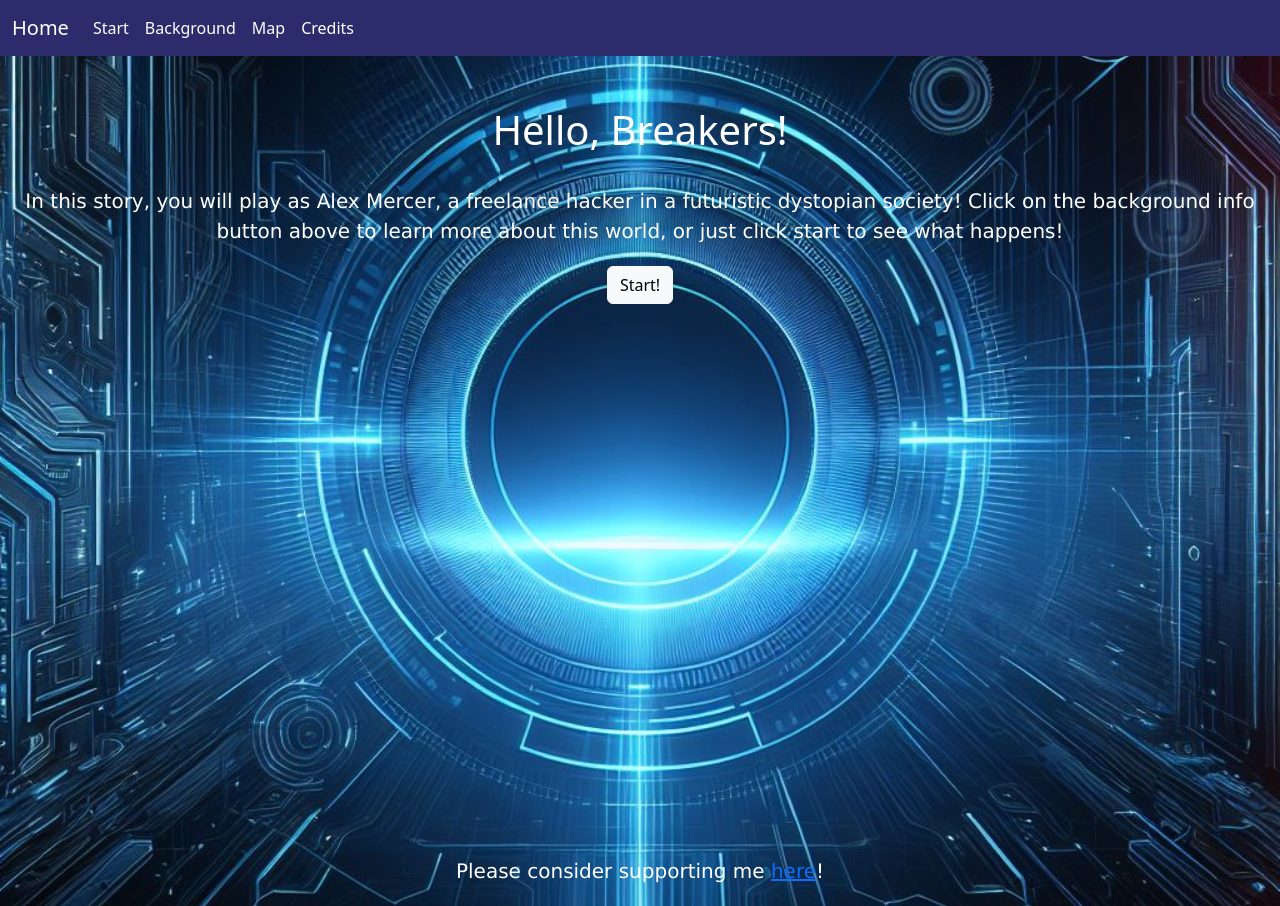
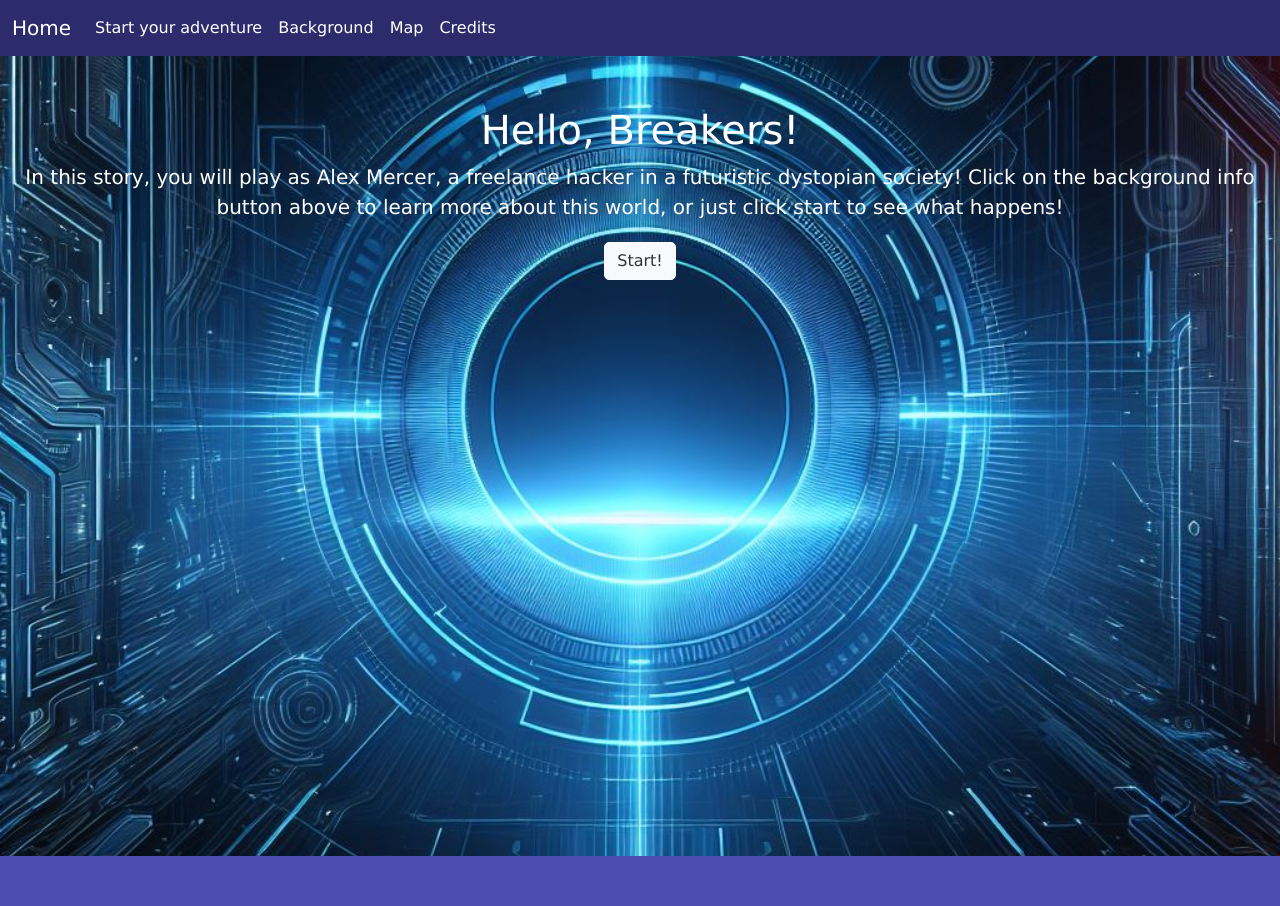
Before and after one commit to pahdiq/CYOA-website, a plain HTML site: page index.html in a window 1280 px wide. After the commit the page ends 856 px from the top, so only its background shows below. Drawn offline with nearby package versions, Linux system fonts and the light colour scheme.

Commit message:
pushy pushy

```diff
--- a/index.html
+++ b/index.html
@@ -4,29 +4,48 @@
 <head>
     <meta charset="utf-8">
     <meta name="viewport" content="width=device-width, initial-scale=1">
+    <meta name="description" content="Join Alex Mercer, a freelance hacker in a futuristic dystopian society. Help him navigate through NeoCity in this interactive story game.">
+    <meta name="keywords" content="cyberpunk, interactive story, hacking, dystopian, NeoCity, game, Alex Mercer, story game, futuristic">
+    <meta name="author" content="Your Name or Company">
+    <meta name="robots" content="index, follow">
+
+    <!-- Open Graph Meta Tags for better social sharing -->
+    <meta property="og:title" content="NeoCity - Cyberpunk Adventure">
+    <meta property="og:description" content="Help Alex Mercer navigate a dystopian city as a freelance hacker in this interactive story game.">
+    <meta property="og:image" content="pics/og-image.jpg">
+    <meta property="og:url" content="https://www.yourwebsite.com/start.html">
+
+    <!-- Twitter Card Meta Tags -->
+    <meta name="twitter:card" content="summary_large_image">
+    <meta name="twitter:title" content="NeoCity - Cyberpunk Adventure">
+    <meta name="twitter:description" content="Join Alex Mercer as a freelance hacker in NeoCity, a cyberpunk dystopian world.">
+    <meta name="twitter:image" content="pics/twitter-image.jpg">
+
     <title>NeoCity</title>
     <link href="https://cdn.jsdelivr.net/npm/bootstrap@5.3.2/dist/css/bootstrap.min.css" rel="stylesheet"
         integrity="sha384-T3c6CoIi6uLrA9TneNEoa7RxnatzjcDSCmG1MXxSR1GAsXEV/Dwwykc2MPK8M2HN" crossorigin="anonymous">
 
     <style>
+        /* General Body and Layout Styling */
         body {
             background: #4b4bb2 url('pics/back.jpg') no-repeat center/cover;
             color: white;
+            font-family: Verdana, sans-serif;
         }
 
         h1, p {
             text-align: center;
-            color: white; /* Text color for h1 and p */
+            color: white;
         }
 
         p {
-            font-family: verdana;
             font-size: 20px;
-            margin-bottom: 20px; /* Add some space below paragraphs */
+            margin-bottom: 20px;
         }
 
+        /* Navigation Bar Styling */
         nav {
-            background-color: #2c2c6d; /* Darker color for the navigation bar */
+            background-color: #2c2c6d;
         }
 
         .navbar-brand,
@@ -34,18 +53,39 @@
             color: #ffffff;
         }
 
+        /* Center Button Section */
         .center-button {
             display: flex;
             flex-direction: column;
             align-items: center;
-            height: 100vh; /* Adjust the height as needed for your layout */
-            padding-top: 50px; /* Add some space at the top */
+            height: 100vh;
+            padding-top: 50px;
+        }
+
+        /* Button Styling */
+        .btn-light {
+            background-color: #f8f9fa;
+            color: #333;
+            font-size: 16px;
+            border-radius: 5px;
+        }
+
+        .btn-light:hover {
+            background-color: #f1f1f1;
+        }
+
+        /* Footer Styling */
+        footer {
+            text-align: center;
+            padding: 20px;
+            background-color: #333;
+            color: white;
         }
     </style>
 </head>
 
 <body>
-    <body>
+
     <nav class="navbar navbar-expand-lg">
         <div class="container-fluid">
             <a class="navbar-brand" href="index.html">Home</a>
@@ -57,7 +97,7 @@
             <div class="collapse navbar-collapse" id="navbarSupportedContent">
                 <ul class="navbar-nav me-auto mb-2 mb-lg-0">
                     <li class="nav-item">
-                            <a class="nav-link" href="start.html">Start</a>
+                        <a class="nav-link" href="start.html">Start your adventure</a>
                     </li>
                     <li class="nav-item">
                         <a class="nav-link" href="back.html">Background</a>
@@ -75,16 +115,10 @@
 
     <div class="center-button">
         <h1>Hello, Breakers!</h1>
-        <br>
         <p>In this story, you will play as Alex Mercer, a freelance hacker in a futuristic dystopian society! Click on
-            the background info button above to learn more about this world, or just click start to see what happens!
-        </p>
+            the background info button above to learn more about this world, or just click start to see what happens!</p>
         <button type="button" class="btn btn-light" onclick="window.location.href='start.html'">Start!</button>
     </div>
-    <div>
-        <p>Please consider supporting me <a href="https://www.patreon.com/alexmercerchronicles">here</a>!</p>
-      </div>
-
 
     <script src="https://cdn.jsdelivr.net/npm/bootstrap@5.3.2/dist/js/bootstrap.bundle.min.js"
         integrity="sha384-C6RzsynM9kWDrMNeT87bh95OGNyZPhcTNXj1NW7RuBCsyN/o0jlpcV8Qyq46cDfL"
```
Also changed, not shown: start.html (+10 -2 lines). Lines whose indentation alone changed are shown as unchanged.
